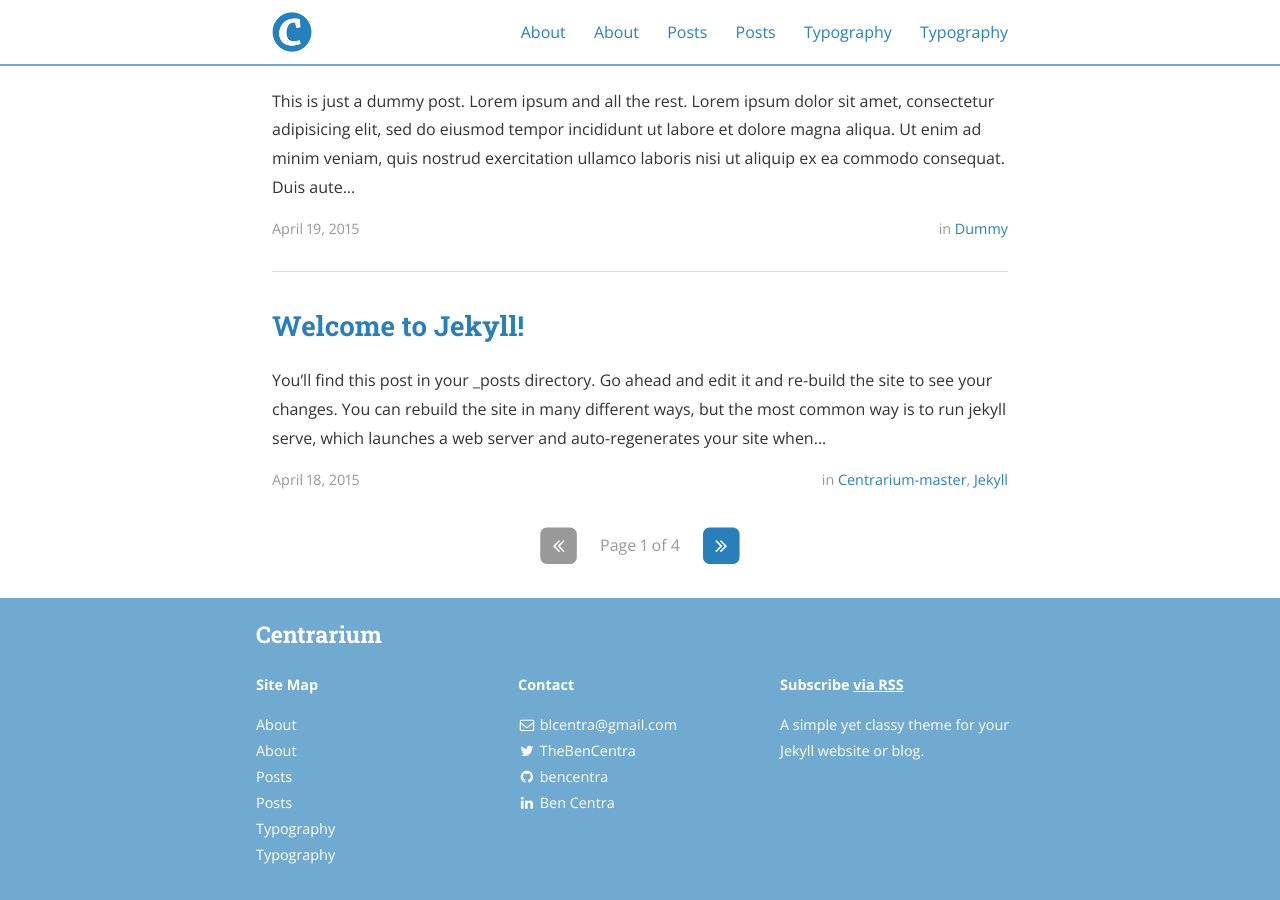
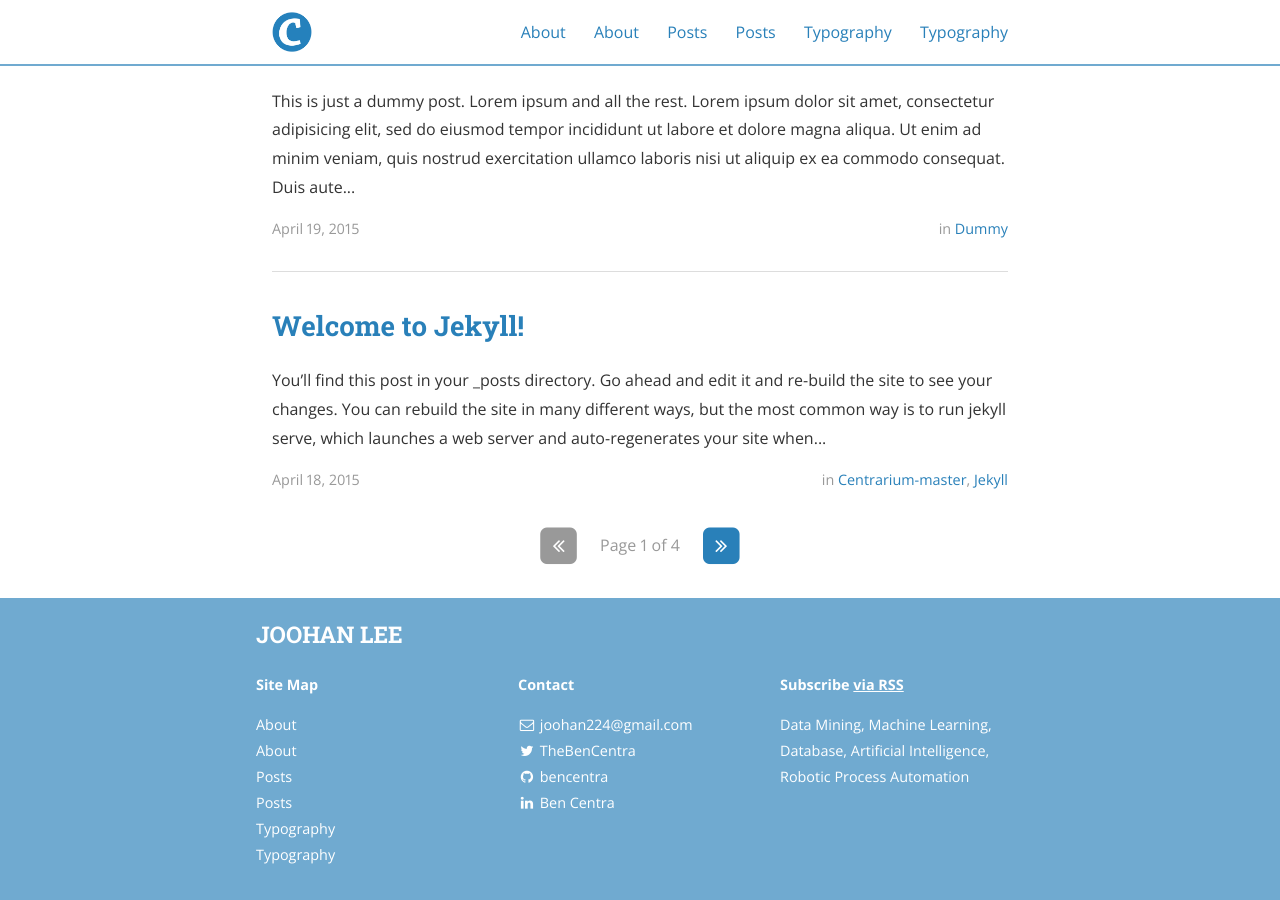
Before and after one commit to joohan-lee/joohan-lee.github.io, a Jekyll site: the page built from index.html, in a window 1280 px wide and 900 px high, scrolled down 1298 px. Built offline with Jekyll 4.4.1, drawn with Linux system fonts in a browser that asks for light colours; nearby versions of some CDN libraries; the list of posts is cut into pages by our own code; some of the changed text lies outside the part shown.

Commit message:
Update _config.yml
200923 타이틀, 네임 수정

```diff
--- a/_config.yml
+++ b/_config.yml
@@ -9,17 +9,17 @@ exclude:
   - "/vendor/"
 
 # Site settings
-title: Centrarium
-subtitle: "A simple yet classy theme for your Jekyll website or blog"
-email: blcentra@gmail.com
-name: Ben Centra
+title: JOOHAN LEE
+subtitle: "Welcome to Joohan's Personal Web-Site"
+email: joohan224@gmail.com
+name: JOOHAN LEE
 description: >
-  A simple yet classy theme for your Jekyll website or blog.
+  Data Mining, Machine Learning, Database, Artificial Intelligence, Robotic Process Automation
 # Base URL of site (i.e. /blog). It should always start with a slash,
 # and never end with a slash. Set it to a blank value if hosting at the
 # root of your server.
 baseurl: "" # the subpath of your site, e.g. /blog/
-url: "" # the base hostname & protocol for your site
+url: "joohan-lee.github.io" # the base hostname & protocol for your site
 cover: "/assets/header_image.jpg"
 logo: "/assets/logo.png"
 
```
